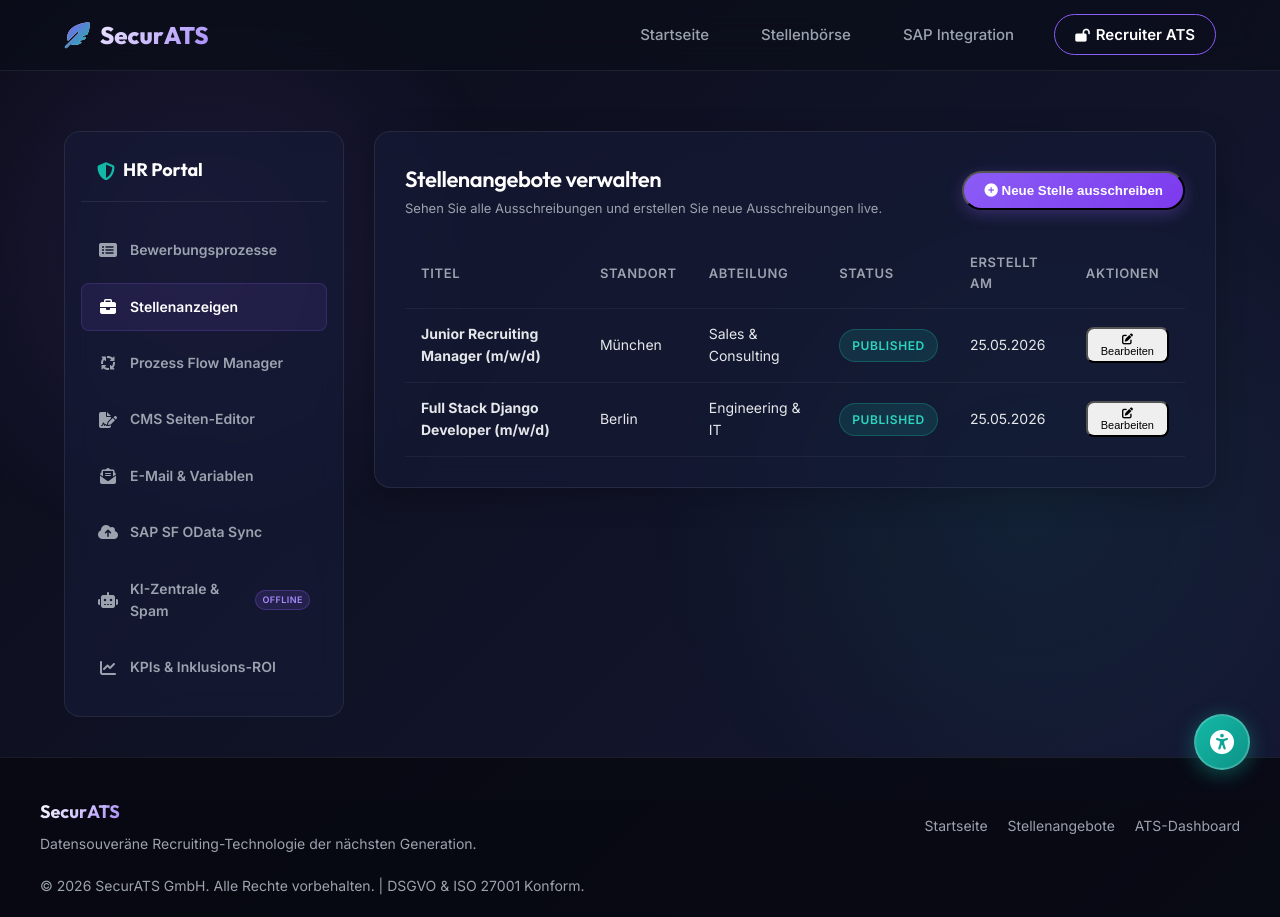
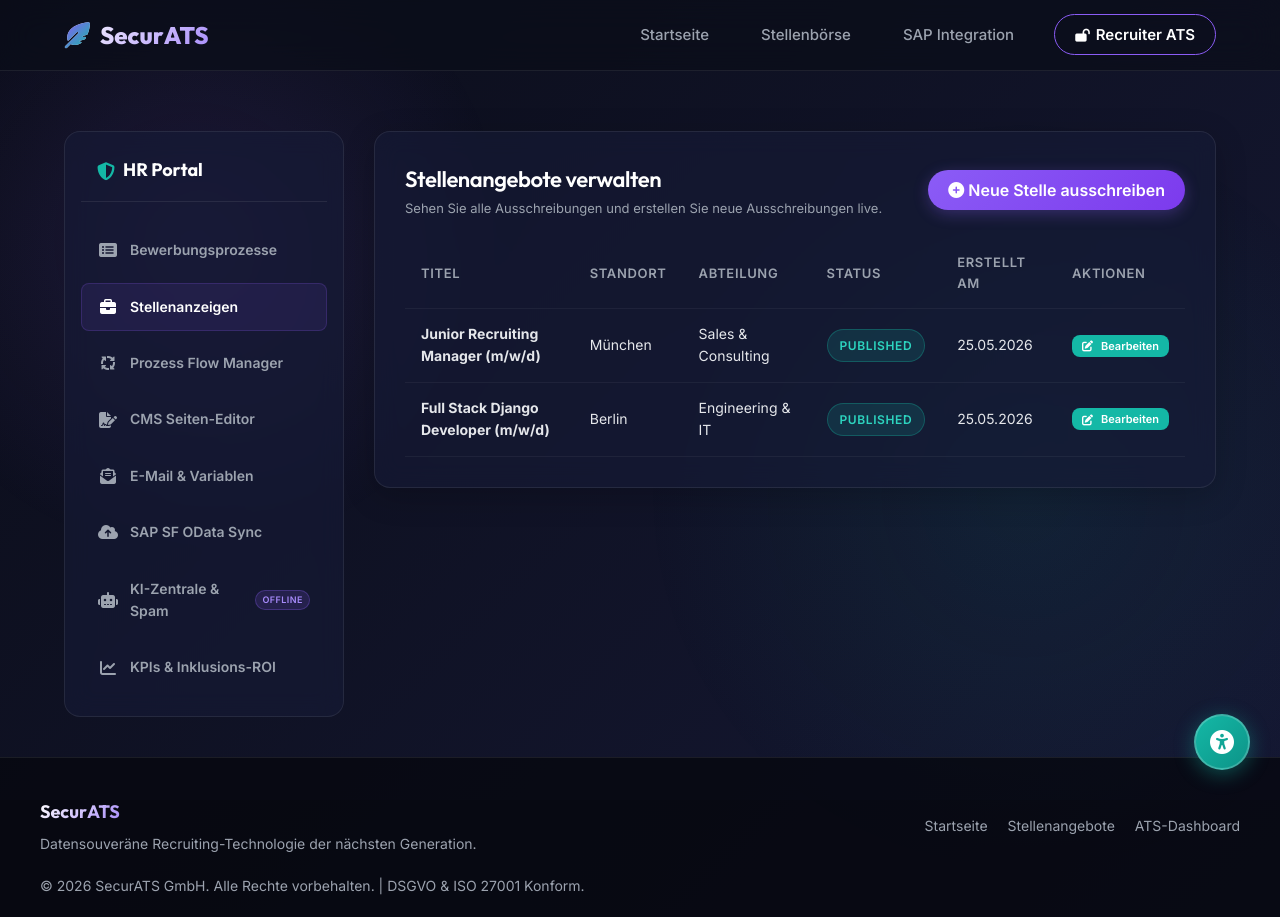
Before and after one commit to lusoluc/ATS, a Django app: page /recruiter/dashboard/ in a window 1280 px wide, after a click on "Stellenanzeigen". Run offline with Django 5.2, Linux system fonts and the light colour scheme; data comes from the database, SQL or seed files in the repository; data that the repository does not hold is empty.

Commit message:
fix: resolve white-on-white button design bugs and integrate dynamic get_ai_model helper

```diff
--- a/ats/views.py
+++ b/ats/views.py
@@ -40,7 +40,8 @@ def seed_data_if_empty():
         "AI_AGG_CHECK_ENABLED": "true",
         "AI_AGG_PROMPT": "Prüfe den folgenden Text auf Diskriminierung (Alter, Geschlecht, Herkunft, Religion) nach dem deutschen AGG. Zeige kritische Stellen auf und mache neutrale Formulierungsvorschläge.",
         "AI_TRANSLATE_EASY_LANGUAGE": "true",
-        "AI_EASY_LANGUAGE_PROMPT": "Übersetze den folgenden Text in leichte Sprache (A2/B1 Niveau). Nutze kurze Sätze, vermeide Fachwörter und verwende aktive Verben."
+        "AI_EASY_LANGUAGE_PROMPT": "Übersetze den folgenden Text in leichte Sprache (A2/B1 Niveau). Nutze kurze Sätze, vermeide Fachwörter und verwende aktive Verben.",
+        "AI_MODEL": "gemma:2b"
     }
     for k, v in ai_defaults.items():
         SystemSetting.objects.get_or_create(key=k, defaults={"value": v})
@@ -997,6 +998,18 @@ def get_ollama_url(endpoint="api/generate"):
     return f"http://127.0.0.1:11434/{endpoint}"
 
 
+def get_ai_model():
+    """Dynamically retrieves the configured AI model, defaulting to gemma:2b."""
+    try:
+        setting = SystemSetting.objects.filter(key="AI_MODEL").first()
+        if setting and setting.value.strip():
+            return setting.value.strip()
+    except Exception:
+        pass
+    return "gemma:2b"
+
+
+
 def make_ollama_request(url, payload, timeout=8.0):
     """
     Makes a POST request to Ollama using python's built-in urllib.
@@ -1051,7 +1064,7 @@ def evaluate_with_local_gemma(cover_letter, requirements_list):
     """
 
     payload = {
-        "model": "gemma",
+        "model": get_ai_model(),
         "prompt": prompt,
         "stream": False
     }
@@ -1105,7 +1118,7 @@ def test_gemma(request):
         import time
 
         payload = {
-            "model": "gemma",
+            "model": get_ai_model(),
             "prompt": prompt,
             "stream": False
         }
@@ -1150,7 +1163,7 @@ def gemma_agg_check(request):
         """
 
         payload = {
-            "model": "gemma",
+            "model": get_ai_model(),
             "prompt": prompt,
             "stream": False
         }
@@ -1242,7 +1255,7 @@ def gemma_translate_simple_german(request):
         """
 
         payload = {
-            "model": "gemma",
+            "model": get_ai_model(),
             "prompt": prompt,
             "stream": False
         }
--- a/templates/base.html
+++ b/templates/base.html
@@ -45,6 +45,19 @@
             box-sizing: border-box;
             margin: 0;
             padding: 0;
+        }
+
+        button, input[type="button"], input[type="submit"] {
+            font-family: inherit;
+            font-size: inherit;
+            color: inherit;
+            background: none;
+            border: none;
+            cursor: pointer;
+            outline: none;
+            -webkit-appearance: none;
+            -moz-appearance: none;
+            appearance: none;
         }
 
         body {
@@ -168,6 +181,7 @@
 
         .btn-secondary-cta {
             border: 1px solid var(--primary);
+            background: transparent !important;
             color: #fff !important;
             padding: 10px 20px !important;
             border-radius: 30px !important;
@@ -178,6 +192,28 @@
         .btn-secondary-cta:hover {
             background: rgba(139, 92, 246, 0.15);
             transform: translateY(-2px);
+        }
+
+        .btn-search {
+            background: var(--accent);
+            color: #fff !important;
+            border: none;
+            padding: 8px 16px;
+            border-radius: var(--border-radius-sm);
+            font-weight: 600;
+            cursor: pointer;
+            transition: var(--transition-smooth);
+            display: inline-flex;
+            align-items: center;
+            justify-content: center;
+            gap: 8px;
+            text-decoration: none;
+        }
+
+        .btn-search:hover {
+            background: var(--accent-light);
+            transform: translateY(-2px);
+            box-shadow: 0 4px 15px rgba(20, 184, 166, 0.3);
         }
 
         /* Mobile nav toggle */
--- a/templates/dashboard.html
+++ b/templates/dashboard.html
@@ -1436,7 +1436,7 @@ MODALS & OVERLAYS
 
                             <!-- Actions -->
                             <div style="display: flex; justify-content: flex-end; gap: 8px; margin-top: 14px;">
-                                <button type="button" class="btn-search" style="height: 28px; font-size: 11px; padding: 0 12px; background: rgba(255,255,255,0.1); border-color: rgba(255,255,255,0.2);" onclick="dismissAGGSuggestions()">
+                                <button type="button" class="btn-search" style="height: 28px; font-size: 11px; padding: 0 12px; background: rgba(255,255,255,0.1); border-color: rgba(255,255,255,0.2); color: #fff !important;" onclick="dismissAGGSuggestions()">
                                     Verwerfen
                                 </button>
                                 <button type="button" id="btn-apply-agg" class="btn-cta" style="height: 28px; font-size: 11px; padding: 0 12px; display: none;" onclick="applyAGGSuggestions()">
```
